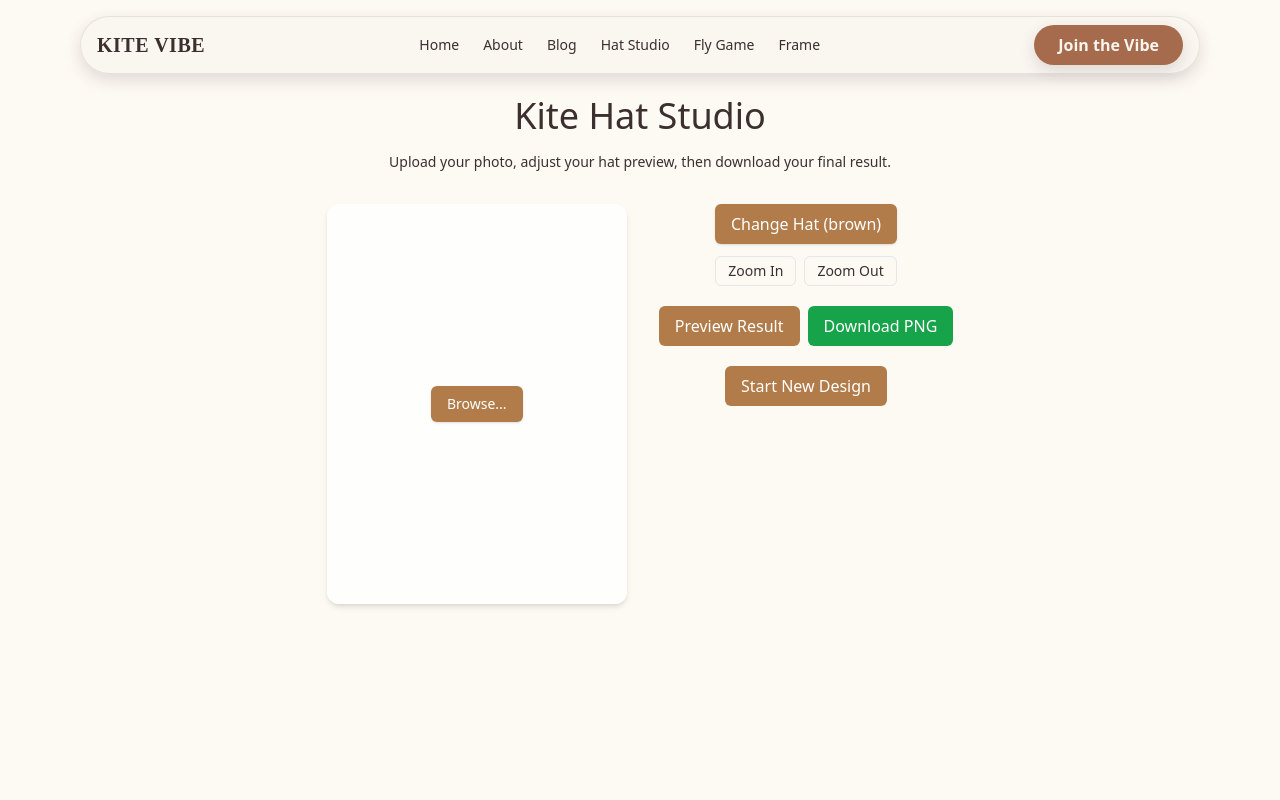
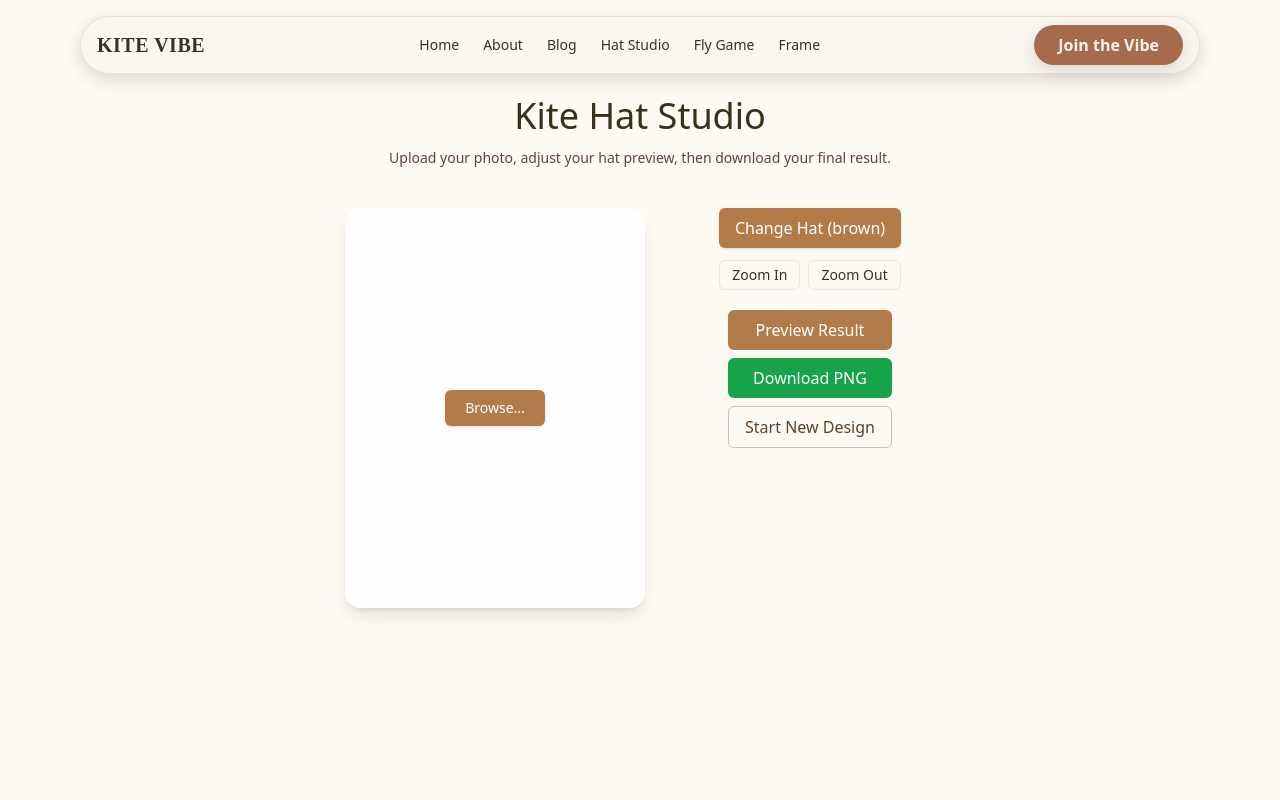
Before and after one commit to apdsdotcom-gif/kitevibe, a Next.js app: page /hat-studio in a window 1280 px wide. Shown: the top 800 px of the page. Built offline with nearby package versions, Linux system fonts and the light colour scheme.

Commit message:
Update page.tsx

```diff
--- a/app/hat-studio/page.tsx
+++ b/app/hat-studio/page.tsx
@@ -47,22 +47,22 @@ export default function Page() {
     }));
   };
 
-  const handleZoomIn = () => {
-    if (!photoDataURL) return alert("Please upload a photo first.");
-    setScale((prev) => prev + 0.1);
-  };
-
-  const handleZoomOut = () => {
-    if (!photoDataURL) return alert("Please upload a photo first.");
-    setScale((prev) => Math.max(0.2, prev - 0.1));
-  };
+  const handleZoomIn = () => setScale((prev) => prev + 0.1);
+  const handleZoomOut = () => setScale((prev) => Math.max(0.2, prev - 0.1));
 
   const handleChangeHat = () => {
-    if (!photoDataURL) return alert("Please upload a photo first.");
     setHatType((prev) => (prev === "brown" ? "black" : "brown"));
   };
 
-  // ✅ High-resolution preview & download
+  const handleReset = () => {
+    setPhotoDataURL(null);
+    setPreviewURL(null);
+    setOffset({ x: 0, y: 0 });
+    setScale(1);
+    setHatType("brown");
+  };
+
+  // ✅ FIXED: High-resolution preview and download (sharp)
   const generateCanvas = (multiplier = 1) => {
     const photoEl = photoImgRef.current;
     const hatEl = hatImgRef.current;
@@ -94,7 +94,6 @@ export default function Page() {
   };
 
   const handlePreview = () => {
-    if (!photoDataURL) return alert("Please upload a photo first.");
     const canvas = generateCanvas(2);
     if (!canvas) return;
     const dataURL = canvas.toDataURL("image/png", 1.0);
@@ -102,7 +101,6 @@ export default function Page() {
   };
 
   const handleDownload = () => {
-    if (!photoDataURL) return alert("Please upload a photo first.");
     const canvas = generateCanvas(1);
     if (!canvas) return;
     const link = document.createElement("a");
@@ -111,26 +109,17 @@ export default function Page() {
     link.click();
   };
 
-  // ✳️ Start New Design (reset everything)
-  const handleReset = () => {
-    setPhotoDataURL(null);
-    setPreviewURL(null);
-    setOffset({ x: 0, y: 0 });
-    setScale(1);
-    setHatType("brown");
-  };
-
   return (
-    <main className="min-h-screen py-24 px-4 bg-[#FDF9F3] text-center">
-      <h1 className="font-playfair text-4xl mb-4">Kite Hat Studio</h1>
-      <p className="text-sm mb-8">
+    <main className="min-h-screen py-24 px-4 bg-[#FDF9F3] text-center transition-all duration-300">
+      <h1 className="font-playfair text-4xl mb-3 text-[#3b2f1b]">Kite Hat Studio</h1>
+      <p className="text-sm mb-10 text-[#5b4636]">
         Upload your photo, adjust your hat preview, then download your final result.
       </p>
 
-      <div className="flex flex-col md:flex-row justify-center items-start gap-8">
+      <div className="flex flex-col md:flex-row justify-center items-start gap-10">
         {/* Main Editor */}
         <div
-          className="relative bg-white/80 rounded-xl shadow-md p-4 w-[300px] flex items-center justify-center overflow-hidden"
+          className="relative bg-white/90 rounded-2xl shadow-lg p-4 w-[300px] flex items-center justify-center overflow-hidden transition-all"
           style={{
             height:
               imageSize.height && imageSize.width
@@ -142,7 +131,7 @@ export default function Page() {
           onMouseLeave={handleMouseUp}
         >
           {!photoDataURL ? (
-            <label className="cursor-pointer text-sm bg-[#B17C4A] text-white px-4 py-2 rounded-md shadow hover:bg-[#a06e3f]">
+            <label className="cursor-pointer text-sm bg-[#B17C4A] text-white px-5 py-2 rounded-md shadow hover:bg-[#a06e3f] transition">
               Browse...
               <input
                 type="file"
@@ -168,7 +157,7 @@ export default function Page() {
                   transformOrigin: "center",
                   cursor: "grab",
                 }}
-                className="absolute top-1/3 left-1/2 w-[180px] select-none"
+                className="absolute top-1/3 left-1/2 w-[180px] select-none transition-transform duration-200"
                 onMouseDown={handleMouseDown}
                 draggable={false}
               />
@@ -177,11 +166,11 @@ export default function Page() {
         </div>
 
         {/* Control Panel */}
-        <div className="flex flex-col items-center gap-3">
-          {/* Always visible buttons */}
+        <div className="flex flex-col items-center gap-3 w-[250px]">
+          {/* Buttons always visible */}
           <button
             onClick={handleChangeHat}
-            className={`px-4 py-2 rounded-md text-white font-medium shadow ${
+            className={`px-4 py-2 rounded-md text-white font-medium shadow transition ${
               hatType === "brown"
                 ? "bg-[#B17C4A] hover:bg-[#a06e3f]"
                 : "bg-[#333] hover:bg-[#222]"
@@ -191,49 +180,42 @@ export default function Page() {
           </button>
 
           <div className="flex gap-2">
-            <button
-              onClick={handleZoomIn}
-              className="px-3 py-1 border rounded-md text-sm"
-            >
+            <button onClick={handleZoomIn} className="px-3 py-1 border rounded-md text-sm hover:bg-[#f5f0e8]">
               Zoom In
             </button>
-            <button
-              onClick={handleZoomOut}
-              className="px-3 py-1 border rounded-md text-sm"
-            >
+            <button onClick={handleZoomOut} className="px-3 py-1 border rounded-md text-sm hover:bg-[#f5f0e8]">
               Zoom Out
             </button>
           </div>
 
-          <div className="flex gap-2 mt-2">
+          <div className="flex flex-col gap-2 mt-2">
             <button
               onClick={handlePreview}
-              className="bg-[#B17C4A] text-white px-4 py-2 rounded-md hover:bg-[#a06e3f]"
+              className="bg-[#B17C4A] text-white px-4 py-2 rounded-md hover:bg-[#a06e3f] transition"
             >
               Preview Result
             </button>
             <button
               onClick={handleDownload}
-              className="bg-green-600 text-white px-4 py-2 rounded-md hover:bg-green-700"
+              className="bg-green-600 text-white px-4 py-2 rounded-md hover:bg-green-700 transition"
             >
               Download PNG
             </button>
+            <button
+              onClick={handleReset}
+              className="border border-[#d5bfa6] text-[#5a432b] px-4 py-2 rounded-md hover:bg-[#f6ebd8] transition"
+            >
+              Start New Design
+            </button>
           </div>
 
-          <button
-            onClick={handleReset}
-            className="mt-2 bg-[#B17C4A] text-white px-4 py-2 rounded-md hover:bg-[#a06e3f]"
-          >
-            Start New Design
-          </button>
-
           {previewURL && (
-            <div className="mt-4 border rounded-lg p-2 bg-white shadow-md">
-              <h2 className="text-sm font-semibold mb-1">Preview</h2>
+            <div className="mt-4 border rounded-lg p-2 bg-white shadow-md w-[270px]">
+              <h2 className="text-sm font-semibold mb-1 text-[#3b2f1b]">Preview</h2>
               <img
                 src={previewURL}
                 alt="Preview"
-                className="object-contain w-[300px] rounded-md"
+                className="object-contain w-full rounded-md"
               />
             </div>
           )}
```
